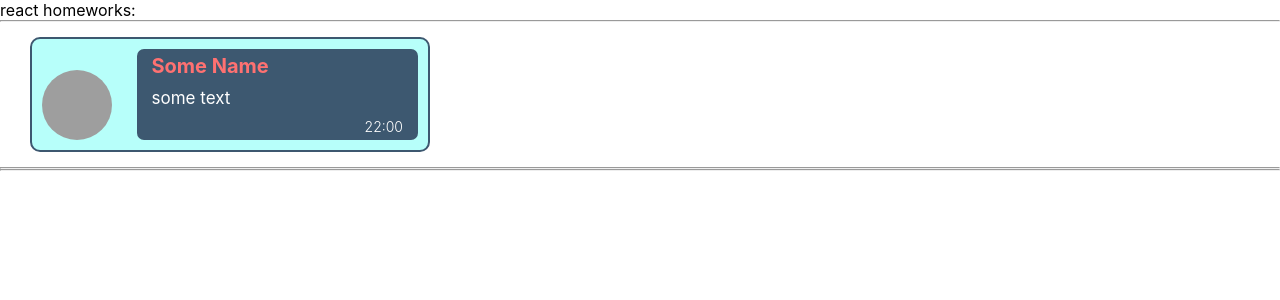
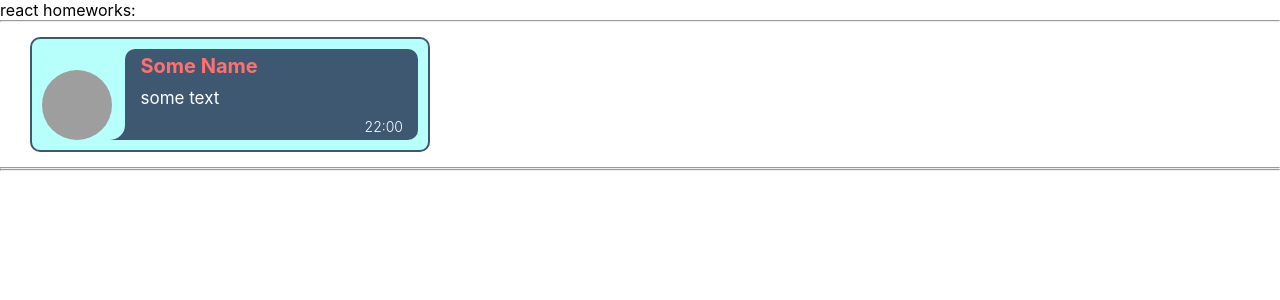
Before and after one commit to Alexey2576/it-incubator__ignat-tasks, a React (Create React App) app: page / in a window 1280 px wide. Shown: the top 300 px of the page. Built offline with nearby package versions, Linux system fonts and the light colour scheme; grey boxes are pictures that could not be loaded.

Commit message:
stylized .messageBlock

```diff
--- a/src/p2-homeworks/h1/Message.module.css
+++ b/src/p2-homeworks/h1/Message.module.css
@@ -17,7 +17,7 @@
 
 .imgBlock {
     display: flex;
-    width: 130px;
+    width: 110px;
     justify-content: start;
     align-items: end;
 }
@@ -35,30 +35,72 @@
 }
 
 .textBlock {
-    border-radius: 7px;
+    border-radius: 10px;
     width: 100%;
     padding: 5px 15px;
     background-color: #3d5870;
     color: #fff;
     position: relative;
 }
+
+.textBlock:before, .textBlock:after {
+    content: "";
+    position: absolute;
+    bottom: 0;
+    height: 25px;
+}
+
 .textBlock:before {
-    position: absolute;
-    content: "";
-    left: -7px;
-    width: 20px;
+    left: -15px;
+    width: 25px;
     background-color: #3d5870;
-    border-bottom-right-radius: 16px 14px;
 }
 
 .textBlock:after {
-    position: absolute;
+    left: -15px;
+    width: 15px;
+    background-color: #b7fffa;
+    border-bottom-right-radius: 17px;
+}
+/*
+p {
+  max-width: 255px;
+  word-wrap: break-word;
+  margin-bottom: 12px;
+  line-height: 24px;
+  position: relative;
+	padding: 10px 20px;
+  border-radius: 25px;
+
+  &:before, &:after {
     content: "";
-    left: -26px;
+		position: absolute;
+    bottom: 0;
+    height: 25px;
+  }
+}
+
+.receive {
+	background: var(--receive-bg);
+	color: black;
+  align-self: flex-start;
+
+	&:before {
+		left: -7px;
+    width: 20px;
+    background-color: var(--receive-bg);
+		border-bottom-right-radius: 16px 14px;
+	}
+
+	&:after {
+		left: -26px;
     width: 26px;
-    background-color: #3d5870;
-    border-bottom-right-radius: 10px;
+    background-color: var(--page-background);
+		border-bottom-right-radius: 10px;
+	}
 }
+*/
+
 .name {
     font-size: 20px;
     font-weight: bold;
@@ -70,8 +112,8 @@
     font-size: 17px;
     font-weight: normal;
     margin-bottom: 10px;
+    word-wrap: break-word;
 }
-
 
 
 .time {
@@ -80,29 +122,3 @@
     font-size: 14px;
     font-weight: 300;
 }
-
-/*content: attr(data-tooltip);*/
-/*position: absolute; bottom: 110%; left: 50%;*/
-/*margin-bottom: 5px;*/
-/*margin-left: -80px;*/
-/*padding: 7px;*/
-/*width: 160px;*/
-/*-webkit-border-radius: 3px;*/
-/*-moz-border-radius: 3px;*/
-/*border-radius: 3px;*/
-/*background: #E7E2E2;*/
-/*color: #000;*/
-/*text-align: center;*/
-/*font-size: 14px;*/
-/*line-height: 1.2;*/
-/*}*/
-/*.question:after {*/
-/*    content:" ";*/
-/*    position: absolute; bottom: 110%; left: 50%;*/
-/*    margin-left: -5px;*/
-/*    width: 0;*/
-/*    border-top: 5px solid #E7E2E2;*/
-/*    border-right: 5px solid transparent;*/
-/*    border-left: 5px solid transparent;*/
-/*    font-size: 0;*/
-/*    line-height: 0;*/
```
